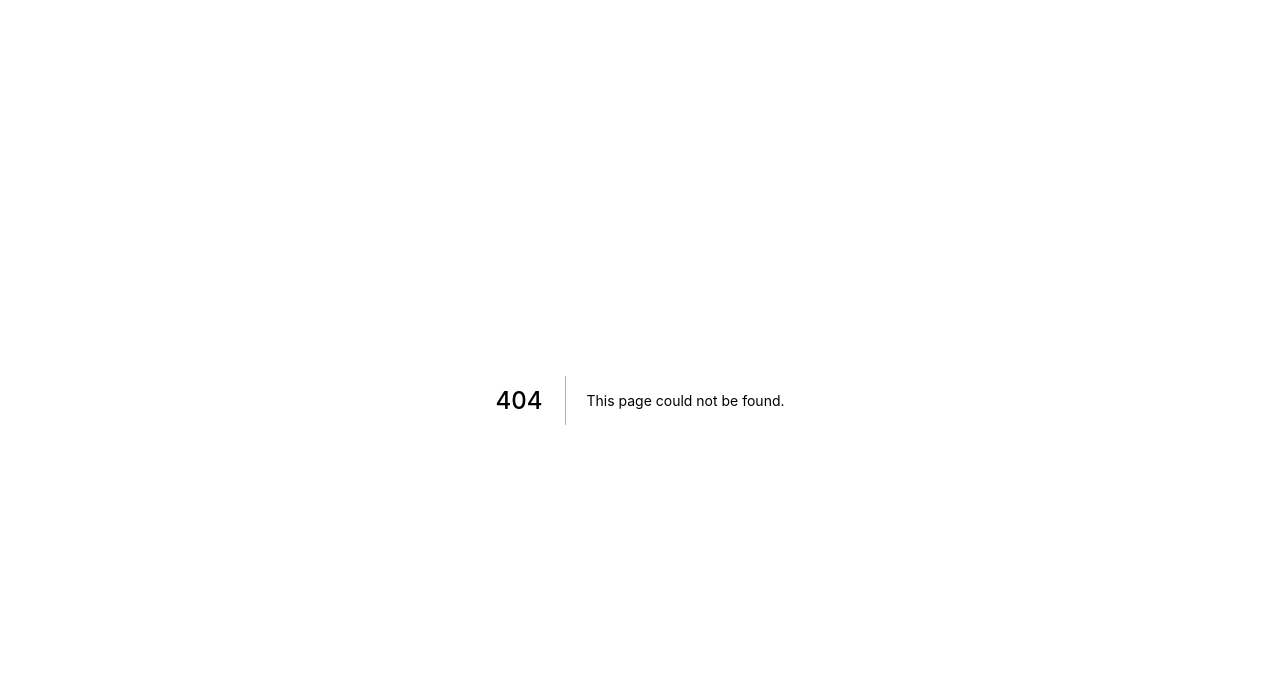
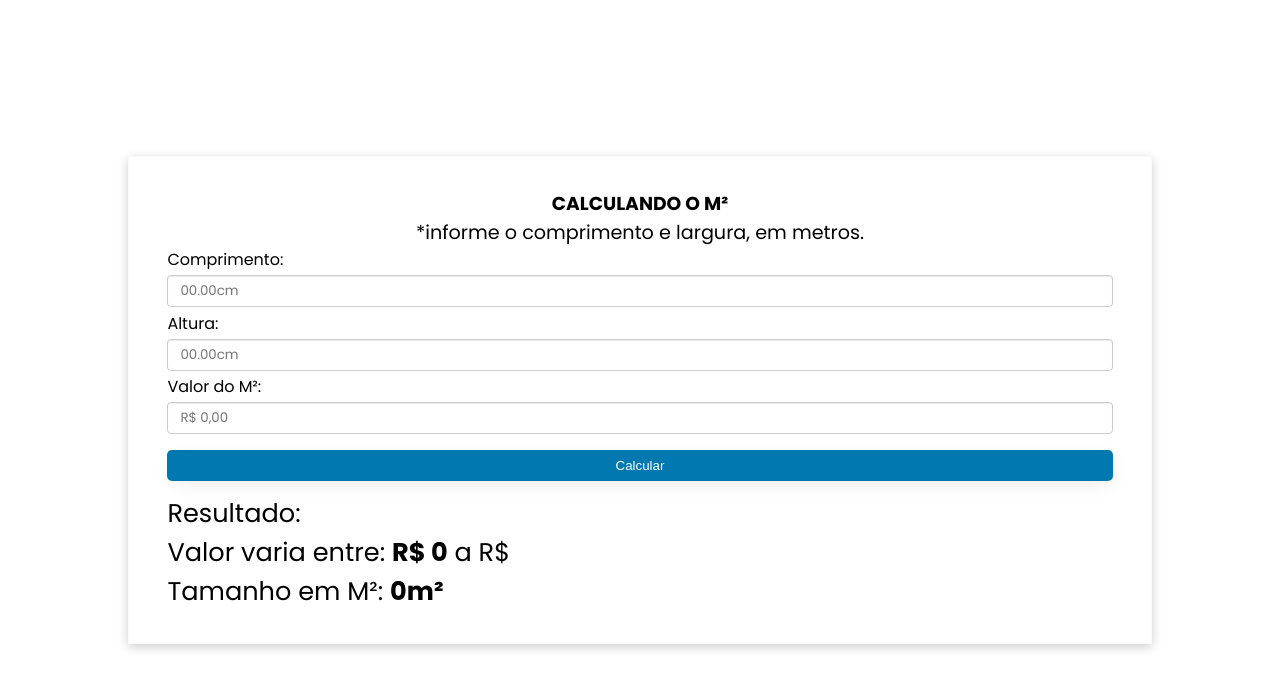
Before and after one commit to unikcabofrio/nextjs-impactovisual, a Next.js app: page /calculadora in a window 1280 px wide. Before the commit this address had no page. Shown: the top 690 px of the page. Built offline with nearby package versions, Linux system fonts and the light colour scheme.

Commit message:
'03011739'

```diff
--- /dev/null
+++ b/src/pages/calculadora/index.js
@@ -0,0 +1,125 @@
+// Home
+import { useEffect, useState } from 'react'
+// import jQuery from 'jquery'
+import * as S from './style'
+
+function Index() {
+//   useEffect(() => {
+//     if (window.screen.width > 768) {
+//       setImgName('slider')
+//     }
+
+//     ;(function ($) {
+//       setInterval(function () {
+//         $('#carrossel>*:first-child').animate(
+//           { 'margin-left': '-100%' },
+//           duracao,
+//           'linear',
+//           function () {
+//             $(this).appendTo(this.parentElement).css('margin-left', '0')
+//           }
+//         )
+//       }, intervalo)
+
+//       $('img').bind('contextmenu', function () {
+//         return false
+//       })
+
+//       if (window.screen.width > 768) {
+//         $('img').css('object-fit', 'cover')
+//       }
+//     })(jQuery)
+//   }, [duracao, intervalo])
+
+    const [Result,SetResult] = useState(0)
+    const [Result2,SetResult2] = useState("")
+    const [MetroQuad,SetMetroQuad] = useState(0)
+
+    useEffect(() => {}, [Result])
+
+    function HandleonSubmit(){
+        SetResult(0)
+        SetResult2(0)
+        let comprimento = document.getElementById("comprimento").value
+        let altura = document.getElementById("altura").value
+        let vm = document.getElementById("vm").value
+
+        try {
+
+            if(comprimento.includes(",")) comprimento = comprimento.replace(",",".")
+            if(altura.includes(",")) altura = altura.replace(",",".")
+
+            comprimento = parseFloat(comprimento)
+            altura = parseFloat(altura)
+            var resultm = comprimento * altura
+            SetMetroQuad(resultm.toFixed(3))
+
+            var resultv = 0
+
+            if(resultm >= 4){
+                var vm1 = vm - 5
+                resultv = resultm * vm1
+                SetResult(resultv.toFixed(2).replace(".",","))
+
+                var vm2 = vm - 10
+                resultv = resultm * vm2
+                SetResult2(resultv.toFixed(2).replace(".",","))
+            } else if(resultm >= 3){
+                resultv = resultm * vm
+                SetResult2(resultv.toFixed(2).replace(".",","))
+
+                var vm2 = vm - 5
+                resultv = resultm * vm2
+                SetResult(resultv.toFixed(2).replace(".",","))
+            } else {
+                resultv = resultm * vm
+                SetResult(resultv.toFixed(2).replace(".",","))
+            }
+
+
+
+
+        } catch (error) {
+            alert(error)
+        }
+    }
+
+  return (
+    <>
+      <S.container>
+        <S.Calculadora>
+            <div id={'top'}>
+                <h3>CALCULANDO O M²</h3>
+                <p>*informe o comprimento e largura, em metros.</p>
+            </div>
+            <div id={'middle'}>
+                <div id={"form"}>
+                    <label>
+                        Comprimento:
+                        <input type={"text"} id={"comprimento"} placeholder={"00.00cm"}/>
+                    </label>
+                    <label>
+                        Altura:
+                        <input type={"text"} id={"altura"} placeholder={"00.00cm"}/>
+                    </label>
+                    <label>
+                        Valor do M²:
+                        <input type={"text"} id={"vm"} placeholder={"R$ 0,00"}/>
+                    </label>
+                    <button onClick={HandleonSubmit}>Calcular</button>
+                </div>
+            </div>
+            <div id={'bottom'}>
+                <p>Resultado:</p>
+                <p>Valor varia entre: <strong>R$ {Result}</strong> a R$ <strong>{Result2}</strong></p>
+
+                <p>Tamanho em M²: <strong>{MetroQuad}m²</strong></p>
+
+            </div>
+        </S.Calculadora>
+      </S.container>
+    </>
+  )
+}
+
+export default Index
--- /dev/null
+++ b/src/pages/calculadora/style.js
@@ -0,0 +1,101 @@
+// CSS Calculadora
+import styled from 'styled-components'
+
+export const container = styled.div`
+    width: 100vw;
+    height: 100vh;
+    display:flex;
+    flex-direction: column;
+    justify-content: center;
+    align-items: center;
+`
+
+export const Calculadora = styled.div`
+    width: 80vw;
+    padding:4vh 3vw;
+    border: 1px solid #f9f9f9;
+    box-shadow: 0 3px 10px rgb(0 0 0 / 20%);
+
+    >div{
+        width: 100%;
+        display:flex;
+        flex-direction: column;
+        align-items: center;
+    }
+
+    #top{
+        text-align:center;
+        >p{
+            font-size:1.5vw;
+        }
+    }
+
+    #middle{
+        #form{
+            width: 100%;
+            display:flex;
+            flex-direction: column;
+
+            >button{
+                display: inline-block;
+                margin: 1vw 0;
+                cursor: pointer;
+                padding: 8px 30px;
+                border-radius: 5px;
+                border: none;
+                box-shadow: 2px 5px 20px -5px rgb(0 0 0 / 10%);
+                transition: 0.5s;
+                background-color: #0178af;
+                color:#fff;
+
+                :hover{
+                    background-color: #02405c;
+                }
+            }
+
+            >label{
+                display:contents;
+                margin-bottom:2vh;
+
+                >input{
+                    font-family: 'Poppins', sans-serif;
+                    margin: 0.2rem 0;
+                    width: 100%;
+                    height: 2rem;
+                    padding: 6px 12px;
+                    background-color: #fff;
+                    background-image: none;
+                    border: 1px solid #ccc;
+                    border-radius: 4px;
+                    box-shadow: inset 0 1px 1px rgb(0 0 0 / 8%);
+                    transition: border-color 0.15s ease-in-out, box-shadow 0.15s ease-in-out;
+
+                    :focus {
+                        border-color: #66afe9;
+                        outline: 0;
+                        box-shadow: inset 0 1px 1px rgb(0 0 0 / 8%), 0 0 8px rgb(102 175 233 / 60%);
+                    }
+                }
+            }
+        }
+    }
+
+    #bottom{
+        font-size:2vw;
+        align-items: flex-start;
+    }
+
+
+    @media only screen and (max-width: 800px) {
+        #top{
+            >p{
+                font-size:3vw;
+            }
+        }
+
+        #bottom{
+            font-size:4vw;
+            align-items: flex-start;
+        }
+    }
+`
```
Also changed, not shown: src/pages/english/index.js (deleted, +0 -8 lines), src/pages/webmail/index.js (deleted, +0 -8 lines).
